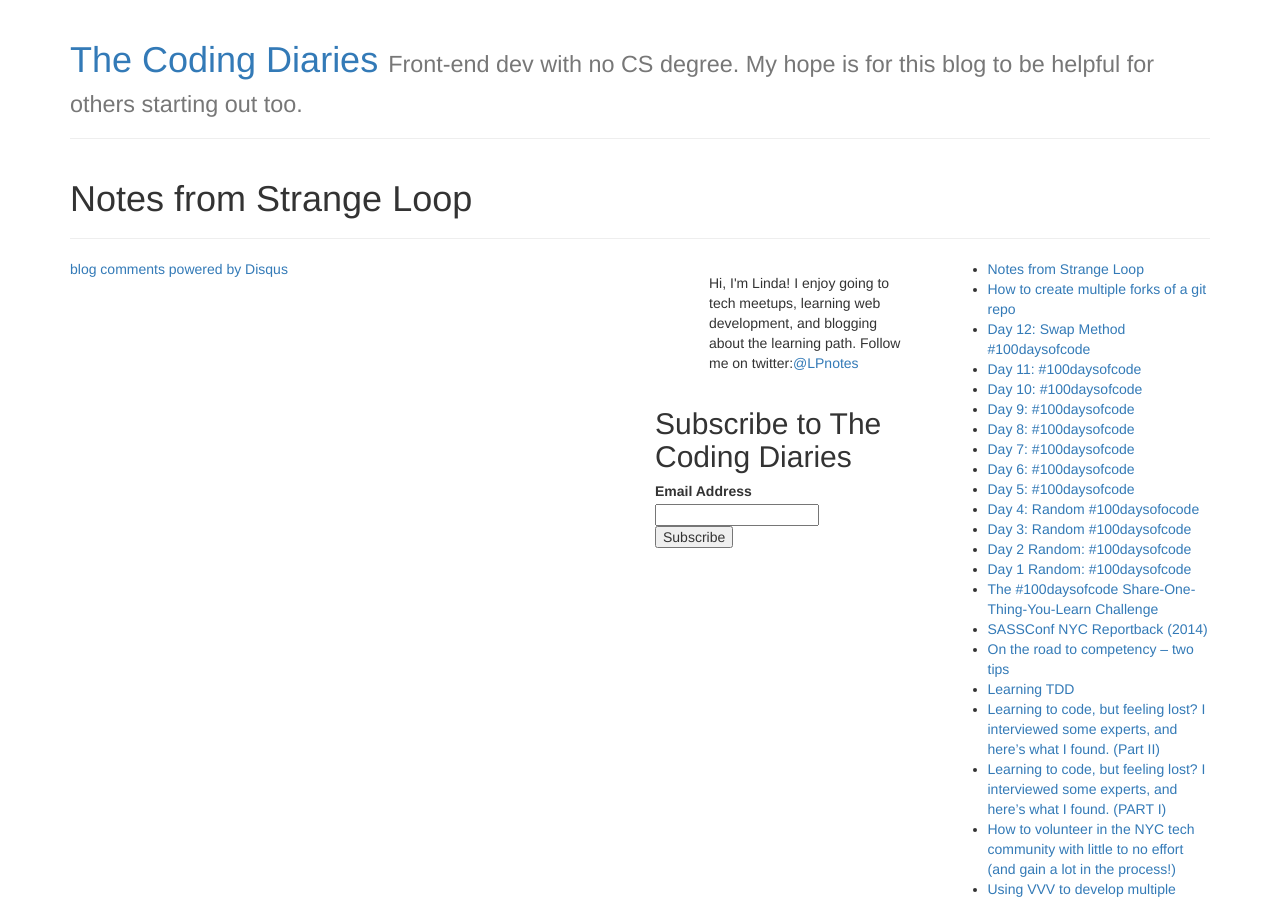
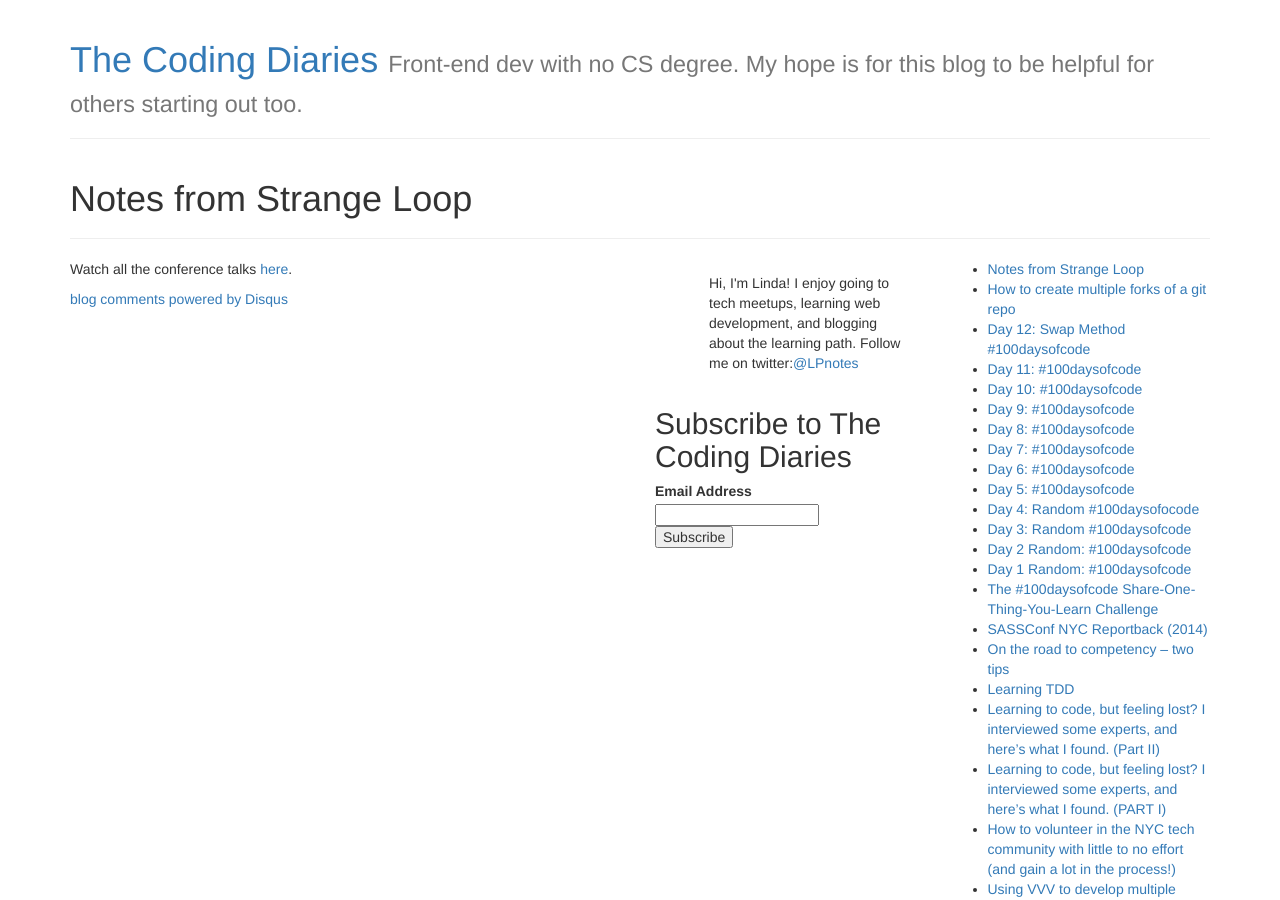
Before and after one commit to lpatmo/lpatmo.github.io, a Jekyll site: the page built from _posts/2015-09-27-notes-from-strange-loop.md, in a window 1280 px wide and 900 px high. Built offline with Jekyll 4.4.1, drawn with Linux system fonts in a browser that asks for light colours; nearby versions of some CDN libraries; some web fonts are replaced; library files that are not in the unit come from our copies; comment, search, counter and statistics services are not loaded.

Commit message:
test edit

```diff
--- a/_posts/2015-09-27-notes-from-strange-loop.md
+++ b/_posts/2015-09-27-notes-from-strange-loop.md
@@ -4,3 +4,5 @@ author: LP
 layout: post
 permalink: /notes-from-strange-loop/
 ---
+
+Watch all the conference talks [here](https://www.youtube.com/playlist?list=PLcGKfGEEONaCIl5eU53uPBnRJ9rbIH32R).
```
